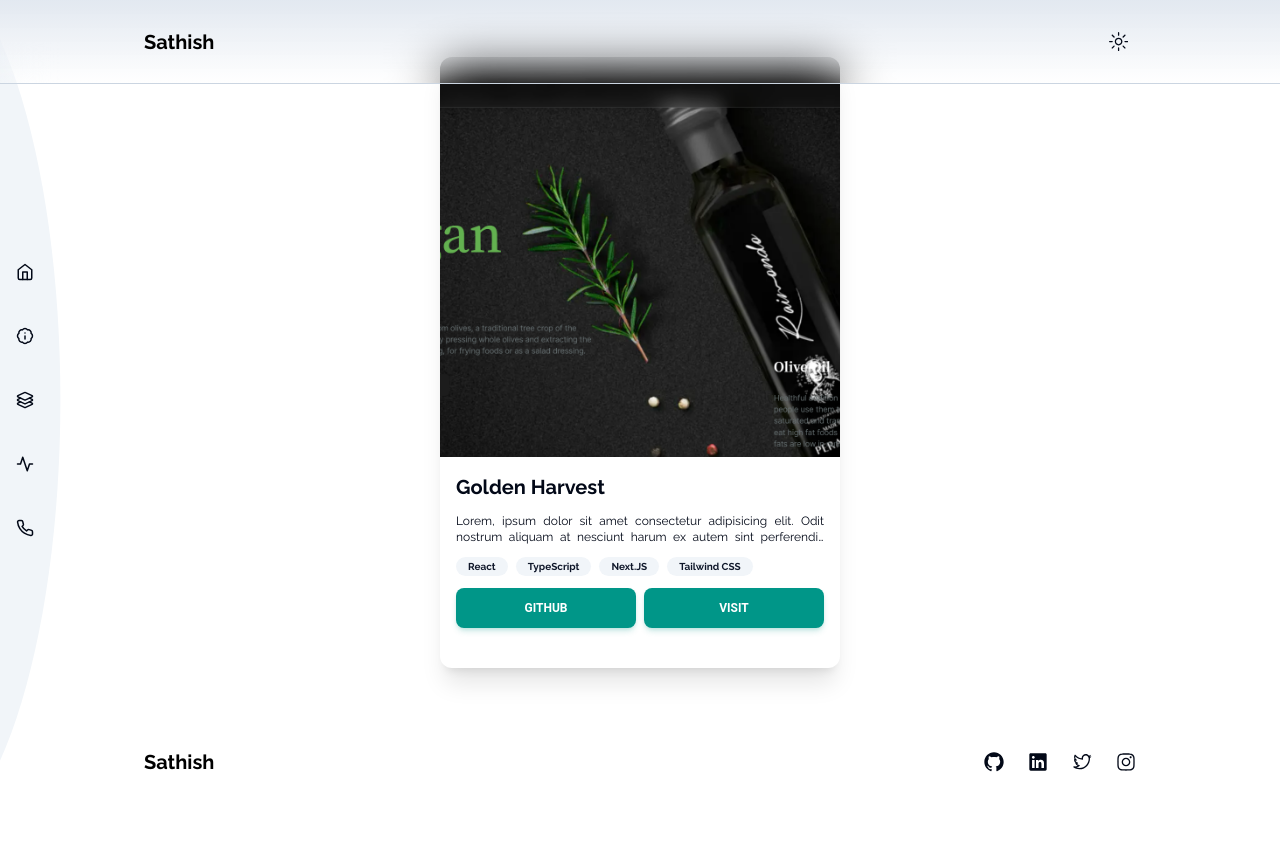
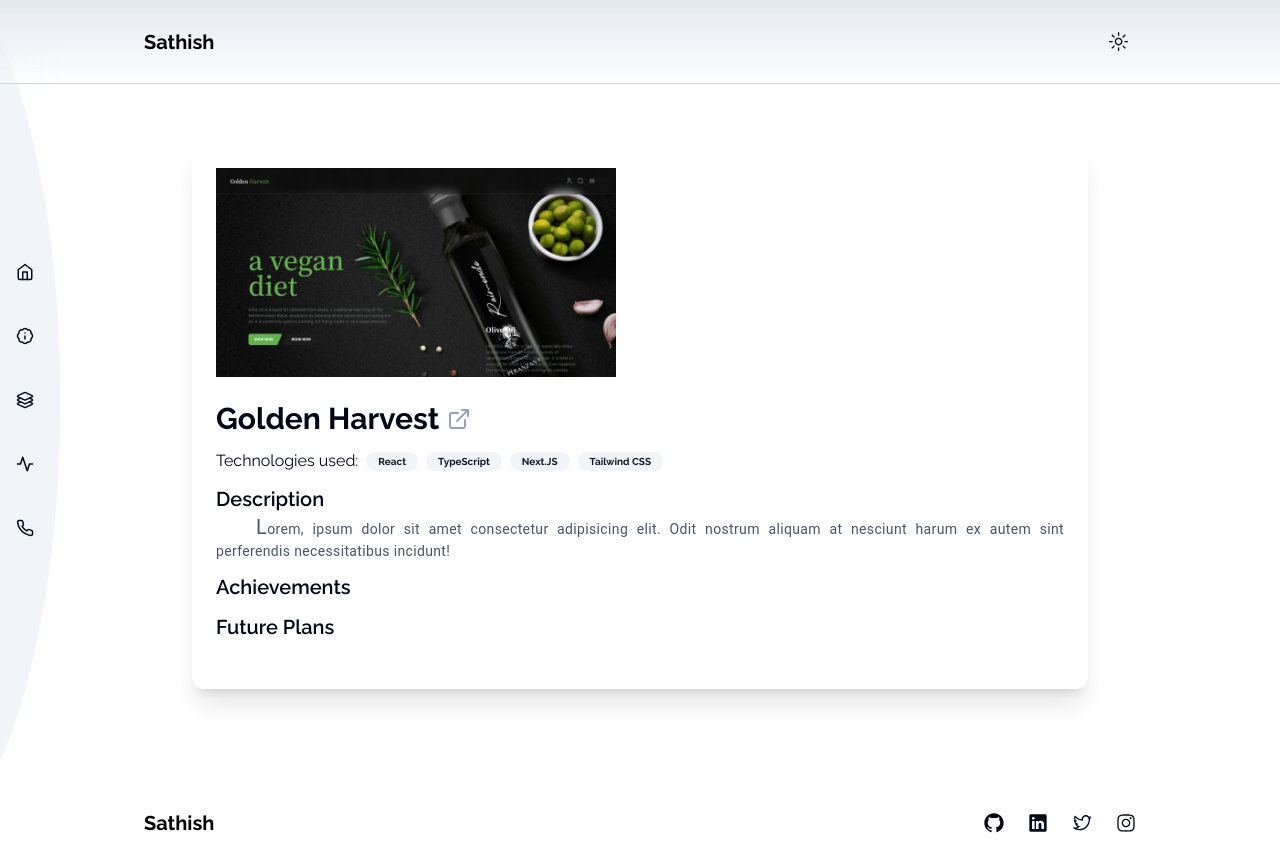
Before and after one commit to sathish-s-dev/portfolio-next, a Next.js app: page /projects/0 in a window 1280 px wide. Before the commit the page ends 800 px from the top, so only its background shows below. Built offline with nearby package versions, Linux system fonts and the light colour scheme.

Commit message:
fix: project page changed

```diff
--- a/app/projects/[id]/page.tsx
+++ b/app/projects/[id]/page.tsx
@@ -1,9 +1,11 @@
-'use client'
+"use client";
 import { projects } from "@/constants";
 import { Button } from "@material-tailwind/react";
+import { ExternalLink } from "lucide-react";
 import Image from "next/image";
 import { useRouter } from "next/navigation";
 import React from "react";
+import Link from "next/link";
 
 const ProjectPage = ({ params: { id } }: { params: { id: string } }) => {
   console.log(id);
@@ -11,55 +13,63 @@ const ProjectPage = ({ params: { id } }: { params: { id: string } }) => {
   if (!newProject) return null;
   const router = useRouter();
   return (
-    <div className="flex-1 justify-center items-center flex">
-      <div className="bg-white dark:bg-slate-950 pb-6 rounded-xl shadow-xl overflow-hidden max-w-[400px]">
+    <main className="flex flex-1 items-center justify-center py-24 pt-36">
+      <div className="flex max-w-4xl flex-col justify-start overflow-hidden rounded-xl bg-white p-6 pb-6 shadow-xl dark:bg-slate-950">
         <Image
           width={400}
           height={100}
-          className="aspect-square object-cover"
+          className="self-start object-contain"
           src={newProject?.image}
           alt={"Sathish Resume"}
         />
-        <div className="p-4 space-y-3">
-          <p className="text-xl font-bold">{newProject?.name}</p>
-          <p className="text-justify line-clamp-2 text-xs">
-            {newProject?.description}
-          </p>
-          <p className="flex gap-2 flex-wrap">
+        <div className="space-y-3 py-6">
+          <Link
+            className="group flex items-center gap-2 hover:text-emerald-500"
+            target="_blank"
+            href={newProject?.liveUrl}
+          >
+            <h3 className="flex items-center gap-4 text-3xl font-bold">
+              {newProject?.name}{" "}
+            </h3>
+            <ExternalLink
+              className="text-slate-400 group-hover:text-emerald-500 "
+              size={24}
+            />
+          </Link>
+          <p className="flex flex-wrap items-center gap-2">
+            Technologies used:{" "}
             {newProject?.tags.map((tag) => (
-              <span className="text-[10px] font-bold rounded-full px-3 py-[2px] text-slate-900 bg-slate-100">
+              <span className="rounded-full bg-slate-100 px-3 py-[2px] text-[10px] font-bold text-slate-900">
                 {tag}
               </span>
             ))}
           </p>
-          <div className="grid grid-cols-2 gap-2">
-            <Button
-              placeholder={"Visit"}
-              className="w-full"
-              variant="filled"
-              color="teal"
-              onClick={() => {
-                window.open(newProject?.codeUrl, "_blank");
-              }}
-            >
-              Github
-            </Button>
-            <Button
-              placeholder={"Visit"}
-              className="w-full"
-              variant="filled"
-              color="teal"
-              onClick={() => {
-                window.open(newProject?.liveUrl, "_blank");
-              }}
-            >
-              Visit
-            </Button>
+
+          <div className="">
+            <h4 className="text-xl font-semibold">Description</h4>
+            <p className="text-justify font-sans text-sm tracking-wide text-slate-600 first-letter:ml-10 first-letter:text-xl first-line:pl-4 dark:text-slate-300">
+              {newProject?.description}
+            </p>
           </div>
+          <ContentList title={"Achievements"} list={newProject?.achievements} />
+          <ContentList title={"Future Plans"} list={newProject?.futurePlans} />
         </div>
       </div>
-    </div>
+    </main>
   );
 };
 
 export default ProjectPage;
+
+function ContentList({ list, title }: { list?: string[]; title: string }) {
+  return (
+    <div className="">
+      <h4 className="text-xl font-semibold">{title}</h4>
+      <ul className="space-y-2 text-justify font-sans text-sm tracking-wide text-slate-600 first-letter:text-xl first-line:pl-4 dark:text-slate-300">
+        {list?.map((achievement) => (
+          <li className=" ml-10 list-[circle]">{achievement}</li>
+        ))}
+      </ul>
+    </div>
+  );
+}
```
